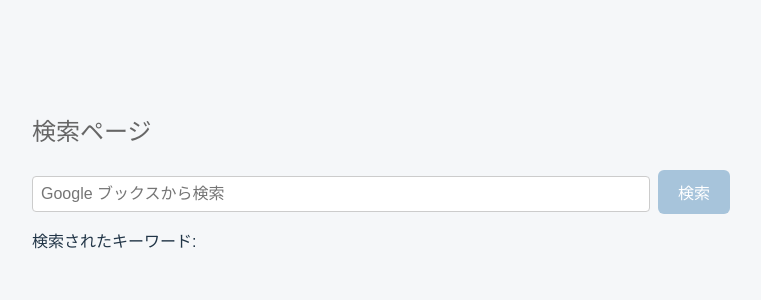
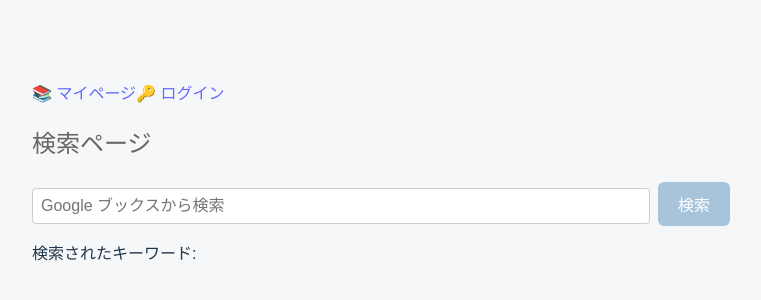
Before and after one commit to ayaka-nobeoka/book-search-app, a React (Vite) app in the folder book-search-app/: page / in a window 1280 px wide. Shown: the part 242-542 px from the top of the page, without its empty margins (259-1020 px from the left). Built offline with nearby package versions, Linux system fonts and the light colour scheme.

Commit message:
ナビゲーションをつける

```diff
--- a/book-search-app/src/pages/BookDetail.jsx
+++ b/book-search-app/src/pages/BookDetail.jsx
@@ -1,5 +1,6 @@
 import { useEffect, useState } from "react";
 import { useParams } from "react-router-dom";
+import { Link } from "react-router-dom";
 
 export default function BookDetail() {
   const { id } = useParams(); // ← URLからIDを取得
@@ -80,6 +81,12 @@ export default function BookDetail() {
 
   return (
     <>
+      <nav>
+        <Link to="/">🔍 検索</Link>
+        <Link to="/mypage">📚 マイページ</Link>
+        <Link to="/login">🔑 ログイン</Link>
+      </nav>
+
       <h2>詳細ページ</h2>
 
       {loading && <p>読み込み中...</p>}
--- a/book-search-app/src/pages/Search.jsx
+++ b/book-search-app/src/pages/Search.jsx
@@ -2,6 +2,8 @@ import { useState } from "react";
 import "/src/App.css";
 import { useBookSearch } from "../hooks/useBookSearch";
 import BookCard from "../component/BookCard";
+import { Link } from "react-router-dom";
+
 function Search() {
   const [state, setState] = useState("");
   const [query, setQuery] = useState(""); // 確定された検索キーワード
@@ -39,6 +41,11 @@ function Search() {
 
   return (
     <div>
+      <nav>
+        <Link to="/mypage">📚 マイページ</Link>
+        <Link to="/login">🔑 ログイン</Link>
+      </nav>
+
       <h2>検索ページ</h2>
       <input
         value={state}
```
